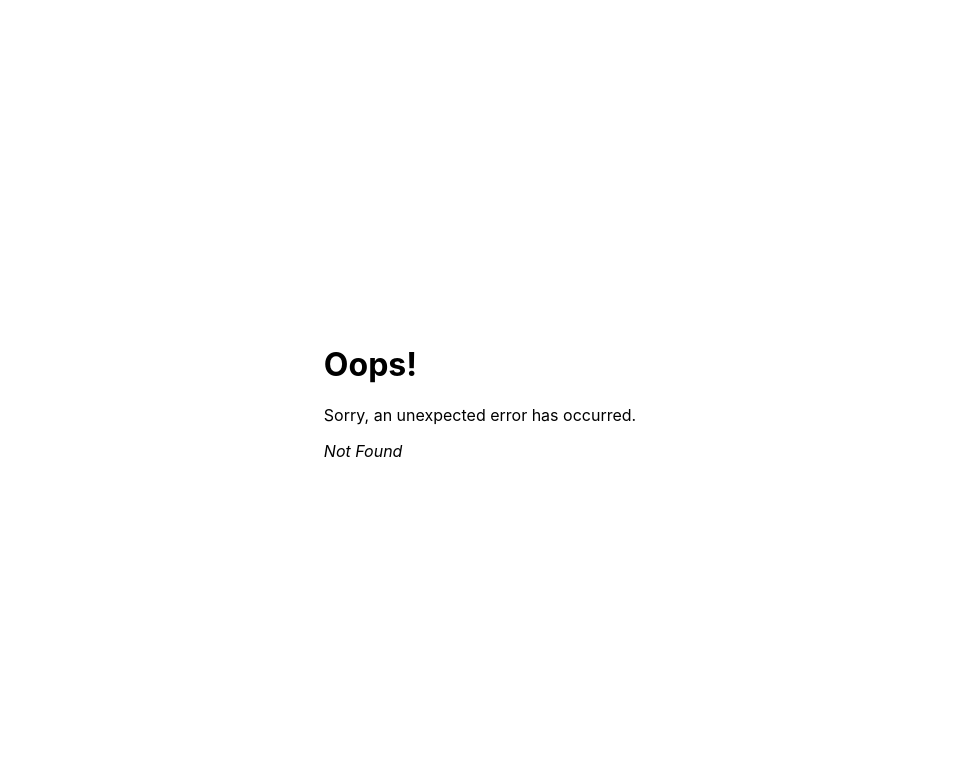
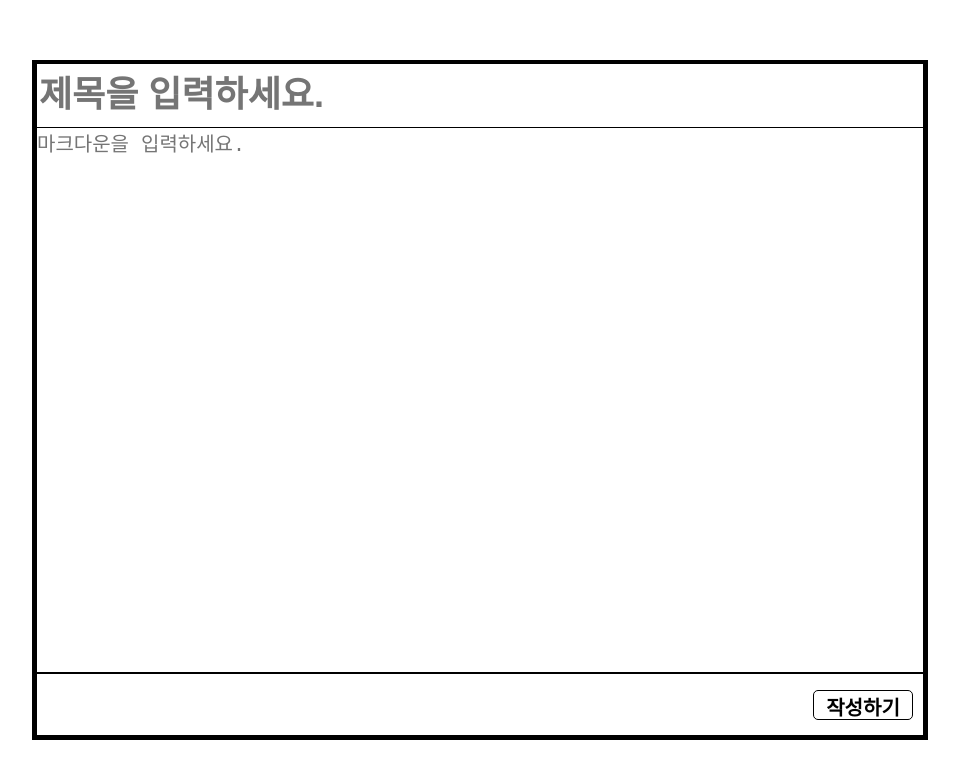
Before and after one commit to enjoy301/graphic-design-blog, a React (Create React App) app in the folder client/: page /write in a window 1280 px wide. Before the commit this address had no page. Shown: the top 778 px of the page, without its empty margins (160-1119 px from the left). Built offline with nearby package versions, Linux system fonts and the light colour scheme; a web font is replaced by a local one.

Commit message:
:star: new: write page

```diff
--- /dev/null
+++ b/client/src/components/Write/style.ts
@@ -0,0 +1,67 @@
+import styled from "styled-components";
+
+export const Container = styled.div`
+  height: 85vh;
+  width: 70vw;
+  min-width: 250px;
+  border: 5px solid black;
+  box-sizing: border-box;
+  margin: auto;
+  display: flex;
+  flex-direction: column;
+`;
+
+export const Header = styled.div`
+  height: 10%;
+  width: 100%;
+  font-weight: bold;
+  font-size: 36px;
+  display: flex;
+  align-items: center;
+  border-bottom: 2px solid black;
+`;
+
+export const TitleInput = styled.input`
+  width: 100%;
+  height: 100%;
+  border: none;
+  font-size: 36px;
+  font-weight: bold;
+  outline: none;
+`;
+
+export const Body = styled.div`
+  display: flex;
+  height: 90%;
+  width: 100%;
+`;
+
+export const MarkdownInput = styled.textarea`
+  width: 100%;
+  min-height: 100%;
+  border: none;
+  font-size: 20px;
+  resize: none;
+  outline: none;
+  padding: 0;
+`;
+
+export const Footer = styled.div`
+  height: 10%;
+  width: 100%;
+  display: flex;
+  justify-content: flex-end;
+  align-items: center;
+  border-top: 2px solid black;
+`;
+
+export const SubmitButton = styled.button`
+  width: 100px;
+  height: 30px;
+  margin: 10px;
+  border: 1px solid black;
+  border-radius: 5px;
+  background-color: white;
+  font-size: 20px;
+  font-weight: bold;
+`;
--- a/client/src/index.tsx
+++ b/client/src/index.tsx
@@ -3,7 +3,7 @@ import ReactDOM from "react-dom/client";
 import "./index.css";
 import reportWebVitals from "./reportWebVitals";
 import { createBrowserRouter, RouterProvider } from "react-router-dom";
-import { Root, Home, About, Contact, Post, Error } from "./pages";
+import { Root, Home, About, Contact, Post, Error, Write } from "./pages";
 
 const router = createBrowserRouter([
   {
@@ -29,6 +29,10 @@ const router = createBrowserRouter([
     path: "/posts/:postId",
     element: <Post />,
   },
+  {
+    path: "/write",
+    element: <Write />,
+  },
 ]);
 
 ReactDOM.createRoot(document.getElementById("root") as HTMLElement).render(
--- a/client/src/pages/index.ts
+++ b/client/src/pages/index.ts
@@ -4,5 +4,6 @@ import Error from "./error";
 import About from "./about";
 import Contact from "./contact";
 import Post from "./post";
+import Write from "./write";
 
-export { Root, Home, Error, About, Contact, Post };
+export { Root, Home, Error, About, Contact, Post, Write };
--- /dev/null
+++ b/client/src/pages/write.tsx
@@ -0,0 +1,41 @@
+import { ChangeEvent, useState } from "react";
+import * as S from "../components/Write/style";
+
+export default function Write() {
+  const [title, setTitle] = useState("");
+  const [body, setBody] = useState("");
+
+  const handleTitleChange = (e: ChangeEvent<HTMLInputElement>) => {
+    setTitle(e.target.value);
+  };
+
+  const handleBodyChange = (e: ChangeEvent<HTMLTextAreaElement>) => {
+    setBody(e.target.value);
+  };
+
+  const handleClick = () => {
+    console.log(`${title} ${body}`);
+  };
+
+  return (
+    <S.Container>
+      <S.Header>
+        <S.TitleInput
+          value={title}
+          onChange={handleTitleChange}
+          placeholder="제목을 입력하세요."
+        />
+      </S.Header>
+      <S.Body>
+        <S.MarkdownInput
+          value={body}
+          onChange={handleBodyChange}
+          placeholder="마크다운을 입력하세요."
+        />
+      </S.Body>
+      <S.Footer>
+        <S.SubmitButton onClick={handleClick}>작성하기</S.SubmitButton>
+      </S.Footer>
+    </S.Container>
+  );
+}
```
